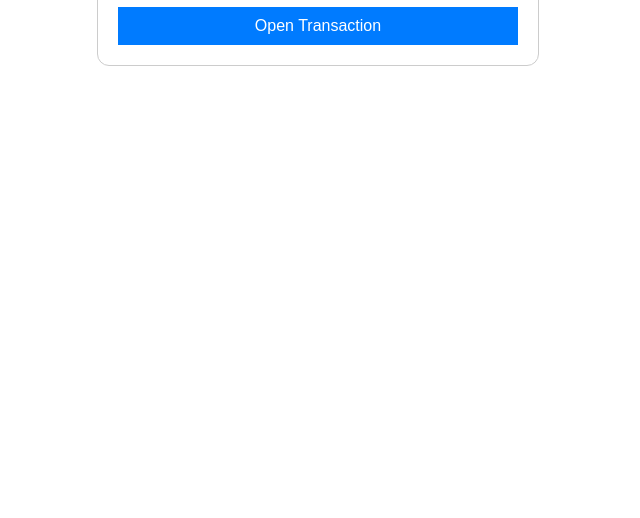
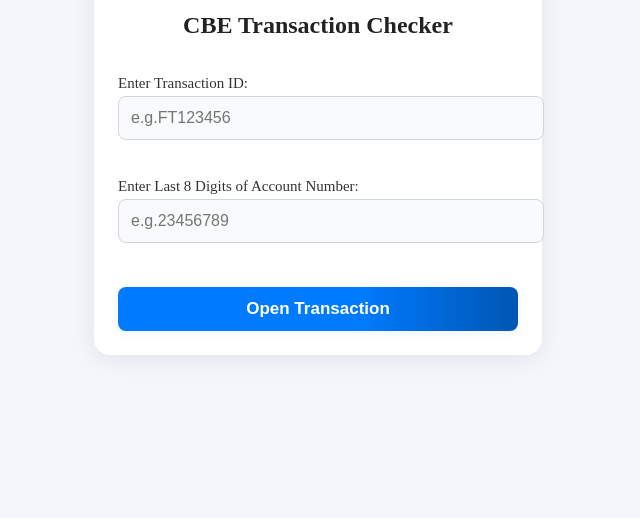
Before and after one commit to AndualemGeta/cbe_url_app, a plain HTML site: page index.html in a window 1280 px wide. Shown: the part 282-800 px from the top of the page, without its empty margins (322-962 px from the left). Drawn offline with Linux system fonts and the light colour scheme.

Commit message:
Prod commit

```diff
--- a/index.html
+++ b/index.html
@@ -3,64 +3,173 @@
 <head>
   <meta charset="UTF-8">
   <title>Transaction Lookup</title>
+  <meta name="viewport" content="width=device-width, initial-scale=1.0">
   <style>
     body {
-      font-family: Arial, sans-serif;
+      background: #f4f6fb;
+      min-height: 100vh;
+      margin: 0;
+      display: flex;
+      align-items: center;
+      justify-content: center;
+    }
+    .card {
+      background: #fff;
+      box-shadow: 0 4px 24px rgba(0,0,0,0.08);
+      border-radius: 16px;
+      padding: 32px 24px 24px 24px;
       max-width: 400px;
-      margin: 50px auto;
-      padding: 20px;
-      border: 1px solid #ccc;
-      border-radius: 12px;
+      width: 100%;
+      display: flex;
+      flex-direction: column;
+      align-items: stretch;
     }
-
-    input, button {
+    .logo {
+      width: 60px;
+      height: 60px;
+      border-radius: 50%;
+      margin: 0 auto 16px auto;
+      display: block;
+      box-shadow: 0 2px 8px rgba(0,0,0,0.04);
+      background: #fff;
+      border: 2px solid #e9ecef;
+      object-fit: cover;
+    }
+    h2 {
+      text-align: center;
+      margin-bottom: 24px;
+      color: #222;
+    }
+    label {
+      margin-top: 12px;
+      margin-bottom: 4px;
+      font-size: 15px;
+      color: #333;
+      font-weight: 500;
+    }
+    input {
       width: 100%;
-      padding: 10px;
-      margin-top: 10px;
+      padding: 12px;
+      border: 1px solid #d1d5db;
+      border-radius: 8px;
       font-size: 16px;
+      margin-bottom: 4px;
+      background: #f9fafb;
+      transition: border 0.2s;
     }
-
+    input:focus {
+      border-color: #007bff;
+      outline: none;
+      background: #fff;
+    }
+    .error {
+      color: #d32f2f;
+      font-size: 13px;
+      margin-bottom: 4px;
+      min-height: 18px;
+    }
+    .button-row {
+      margin-top: 18px;
+      position: relative;
+    }
     button {
-      background-color: #007bff;
-      color: white;
+      width: 100%;
+      padding: 12px;
+      background: linear-gradient(90deg, #007bff 60%, #0056b3 100%);
+      color: #fff;
       border: none;
+      border-radius: 8px;
+      font-size: 17px;
+      font-weight: 600;
       cursor: pointer;
+      transition: background 0.2s;
+      box-shadow: 0 2px 8px rgba(0,123,255,0.08);
+      display: flex;
+      align-items: center;
+      justify-content: center;
     }
-
-    button:hover {
-      background-color: #0056b3;
+    button:disabled {
+      background: #b0c4de;
+      cursor: not-allowed;
+    }
+    .spinner {
+      border: 3px solid #f3f3f3;
+      border-top: 3px solid #007bff;
+      border-radius: 50%;
+      width: 18px;
+      height: 18px;
+      animation: spin 1s linear infinite;
+      margin-right: 8px;
+      display: inline-block;
+    }
+    @keyframes spin {
+      0% { transform: rotate(0deg); }
+      100% { transform: rotate(360deg); }
+    }
+    @media (max-width: 500px) {
+      .card {
+        padding: 18px 6vw 18px 6vw;
+        max-width: 98vw;
+      }
+      h2 {
+        font-size: 1.2rem;
+      }
     }
   </style>
 </head>
 <body>
-
+  <div class="card">
+    <img src="cbe_logo.png" alt="CBE Logo" class="logo" width="60" height="60" />
     <h2>CBE Transaction Checker</h2>
-
     <label for="transactionId">Enter Transaction ID:</label>
     <input type="text" id="transactionId" placeholder="e.g.FT123456">
-
+    <div id="transactionIdError" class="error"></div>
     <label for="accountDigits">Enter Last 8 Digits of Account Number:</label>
-  <input type="text" id="accountDigits" placeholder="e.g.12345678" maxlength="8">
-
-  <button onclick="buildAndOpenUrl()">Open Transaction</button>
-
+    <input type="text" id="accountDigits" placeholder="e.g.23456789" maxlength="8">
+    <div id="accountDigitsError" class="error"></div>
+    <div class="button-row">
+      <button id="openBtn" onclick="buildAndOpenUrl()">
+        <span id="spinner" style="display:none" class="spinner"></span>
+        <span id="btnText">Open Transaction</span>
+      </button>
+    </div>
+  </div>
   <script>
+    function showError(id, message) {
+      document.getElementById(id).textContent = message;
+    }
+    function clearErrors() {
+      showError('transactionIdError', '');
+      showError('accountDigitsError', '');
+    }
+    function setLoading(loading) {
+      document.getElementById('openBtn').disabled = loading;
+      document.getElementById('spinner').style.display = loading ? '' : 'none';
+      document.getElementById('btnText').textContent = loading ? 'Opening...' : 'Open Transaction';
+    }
     function buildAndOpenUrl() {
+      clearErrors();
       const baseUrl = 'https://apps.cbe.com.et:100/?id=';
       const transactionId = document.getElementById('transactionId').value.trim();
       const accountDigits = document.getElementById('accountDigits').value.trim();
-
-      if (transactionId === '' || accountDigits.length !== 8 || isNaN(accountDigits)) {
-        alert('Please enter a valid Transaction ID and exactly 8 numeric digits for the account number.');
-        return;
+      let hasError = false;
+      if (transactionId === '') {
+        showError('transactionIdError', 'Transaction ID is required.');
+        hasError = true;
       }
-
+      if (accountDigits.length !== 8 || isNaN(accountDigits)) {
+        showError('accountDigitsError', 'Enter exactly 8 numeric digits.');
+        hasError = true;
+      }
+      if (hasError) return;
+      setLoading(true);
+      setTimeout(() => {
         const fullId = transactionId + accountDigits;
         const fullUrl = baseUrl + encodeURIComponent(fullId);
-
         window.open(fullUrl, '_blank');
+        setLoading(false);
+      }, 600);
     }
   </script>
-
 </body>
 </html>
```
Also changed, not shown: cbe_logo.png (added). Lines whose indentation alone changed are shown as unchanged.
